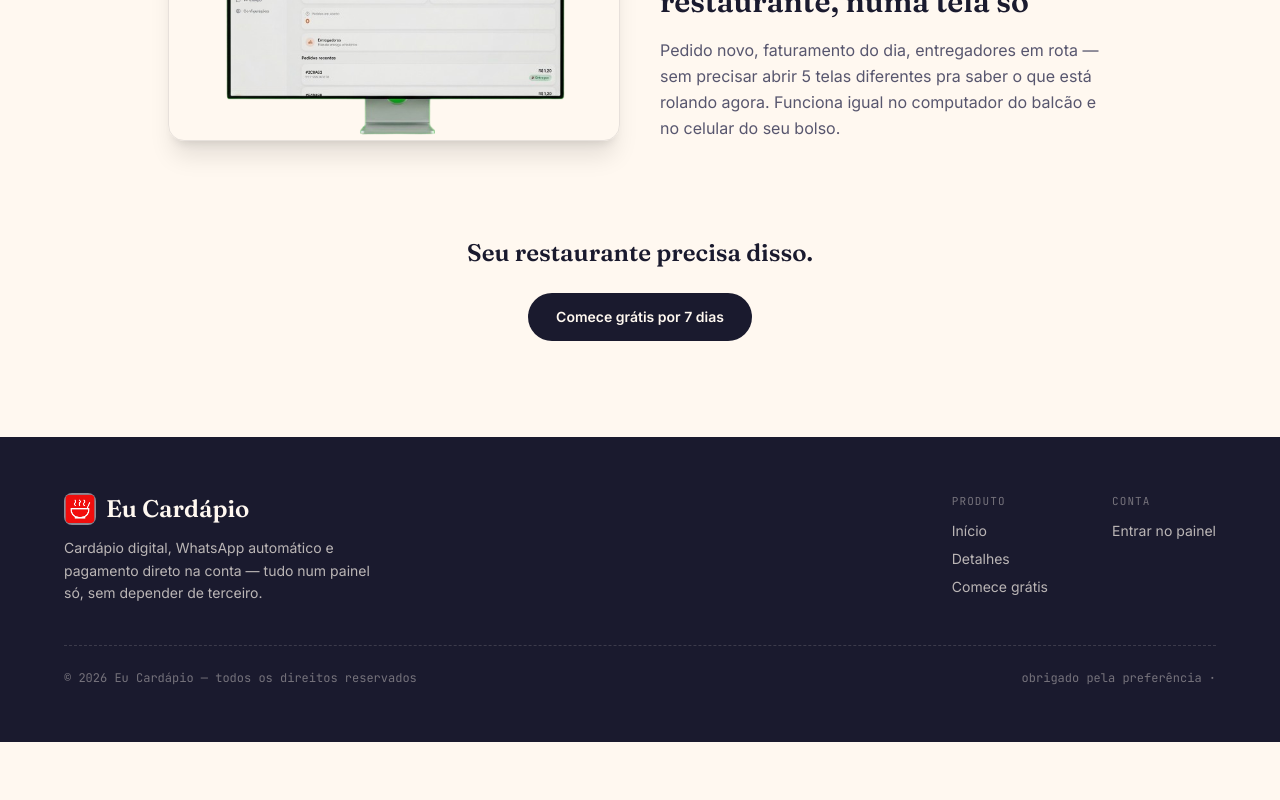
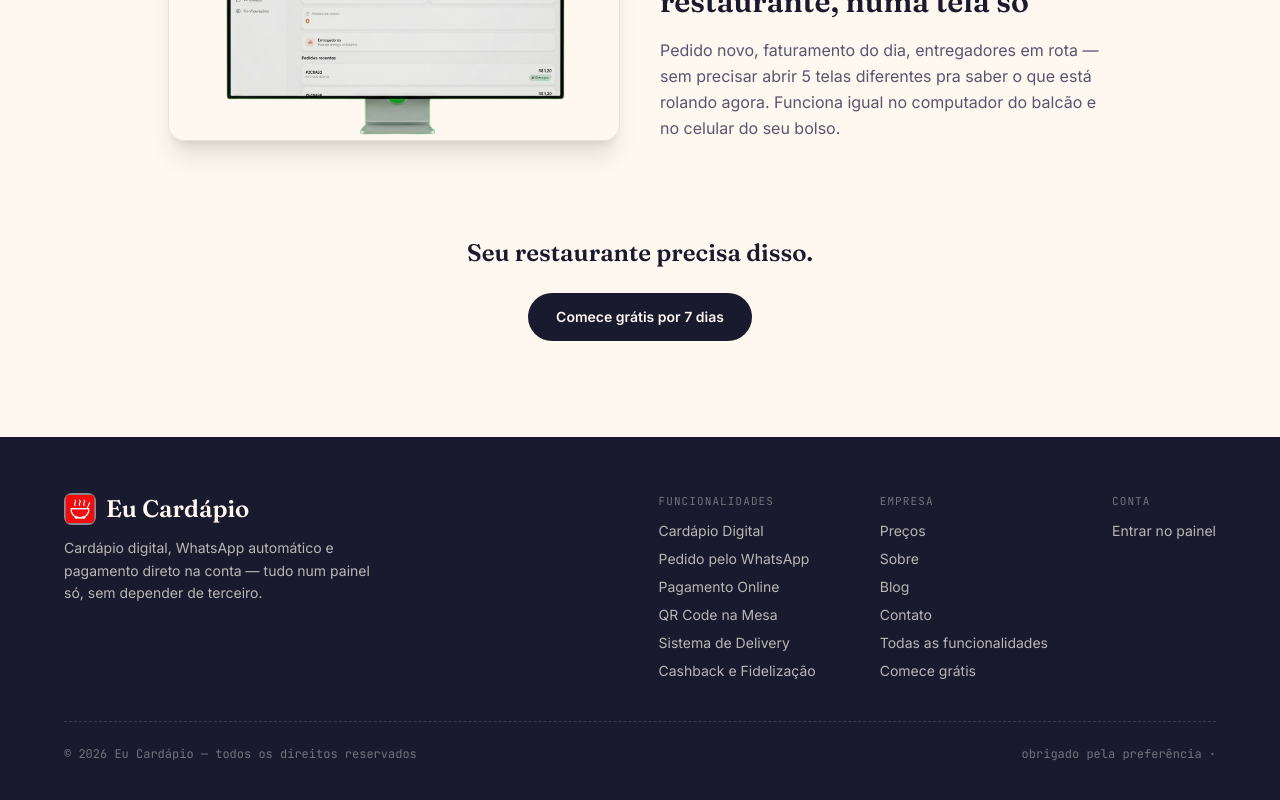
Before and after one commit to jorgeguto87/portal_eucardapio, a React (Vite) app: page /funcionalidades in a window 1280 px wide. Shown: the part 3751-4551 px from the top of the page. Before the commit the page ends 4493 px from the top, so only its background shows below. Built offline with nearby package versions, Linux system fonts and the light colour scheme; no server answers.

Commit message:
Update footer links and layout

```diff
--- a/src/components/Footer.jsx
+++ b/src/components/Footer.jsx
@@ -33,12 +33,26 @@ export default function Footer() {
             </p>
           </div>
 
-          <div className="flex gap-16">
+          <div className="flex flex-wrap gap-10 md:gap-16">
             <div>
-              <p className="font-[family-name:var(--font-mono)] text-[11px] tracking-widest uppercase text-paper/40 mb-3">Produto</p>
+              <p className="font-[family-name:var(--font-mono)] text-[11px] tracking-widest uppercase text-paper/40 mb-3">Funcionalidades</p>
               <ul className="space-y-2 text-sm">
-                <li><Link to="/" className="hover:text-paper transition-colors">Início</Link></li>
-                <li><Link to="/funcionalidades" className="hover:text-paper transition-colors">Detalhes</Link></li>
+                <li><Link to="/cardapio-digital" className="hover:text-paper transition-colors">Cardápio Digital</Link></li>
+                <li><Link to="/pedido-whatsapp" className="hover:text-paper transition-colors">Pedido pelo WhatsApp</Link></li>
+                <li><Link to="/pagamento-online" className="hover:text-paper transition-colors">Pagamento Online</Link></li>
+                <li><Link to="/qr-code-mesa" className="hover:text-paper transition-colors">QR Code na Mesa</Link></li>
+                <li><Link to="/sistema-delivery" className="hover:text-paper transition-colors">Sistema de Delivery</Link></li>
+                <li><Link to="/cashback-fidelizacao" className="hover:text-paper transition-colors">Cashback e Fidelização</Link></li>
+              </ul>
+            </div>
+            <div>
+              <p className="font-[family-name:var(--font-mono)] text-[11px] tracking-widest uppercase text-paper/40 mb-3">Empresa</p>
+              <ul className="space-y-2 text-sm">
+                <li><Link to="/precos" className="hover:text-paper transition-colors">Preços</Link></li>
+                <li><Link to="/sobre" className="hover:text-paper transition-colors">Sobre</Link></li>
+                <li><Link to="/blog" className="hover:text-paper transition-colors">Blog</Link></li>
+                <li><Link to="/contato" className="hover:text-paper transition-colors">Contato</Link></li>
+                <li><Link to="/funcionalidades" className="hover:text-paper transition-colors">Todas as funcionalidades</Link></li>
                 <li><a href="#comecar" onClick={scrollToSignup} className="hover:text-paper transition-colors">Comece grátis</a></li>
               </ul>
             </div>
```
